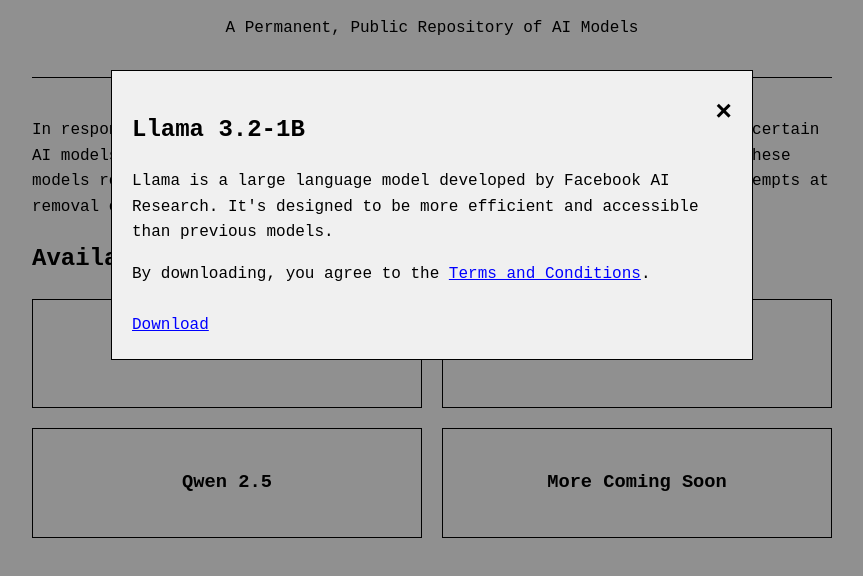
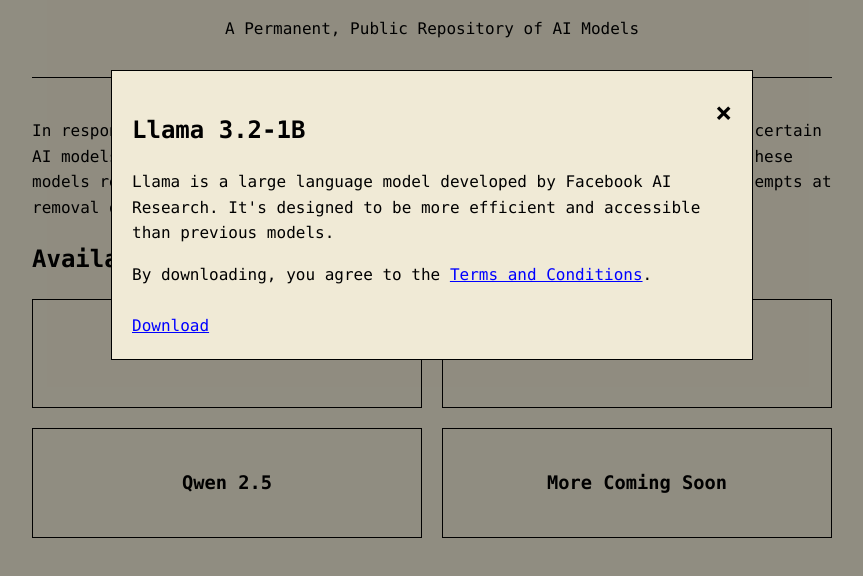
Before and after one commit to siddharthvader/distributedintelligence, a plain HTML site: page index.html in a window 1280 px wide. Both pictures are taken after a click on the element "Llama 3.2". Shown: the part 122-698 px from the top of the page, without its empty margins (208-1071 px from the left). Drawn offline with Linux system fonts and the light colour scheme.

Commit message:
change colors

```diff
--- a/index.html
+++ b/index.html
@@ -6,10 +6,10 @@
     <title>Distributed Intelligence - Permanent AI Model Repository</title>
     <style>
         body {
-            font-family: 'Courier New', Courier, monospace;
+            font-family: 'Consolas', monospace;
             line-height: 1.6;
             color: #000000;
-            background-color: #f0f0f0;
+            background-color: #F0EAD6;
             max-width: 800px;
             margin: 0 auto;
             padding: 20px;
@@ -57,7 +57,7 @@
             background-color: rgba(0,0,0,0.4);
         }
         .modal-content {
-            background-color: #f0f0f0;
+            background-color: #F0EAD6;
             margin: 15% auto;
             padding: 20px;
             border: 1px solid #000000;
```
